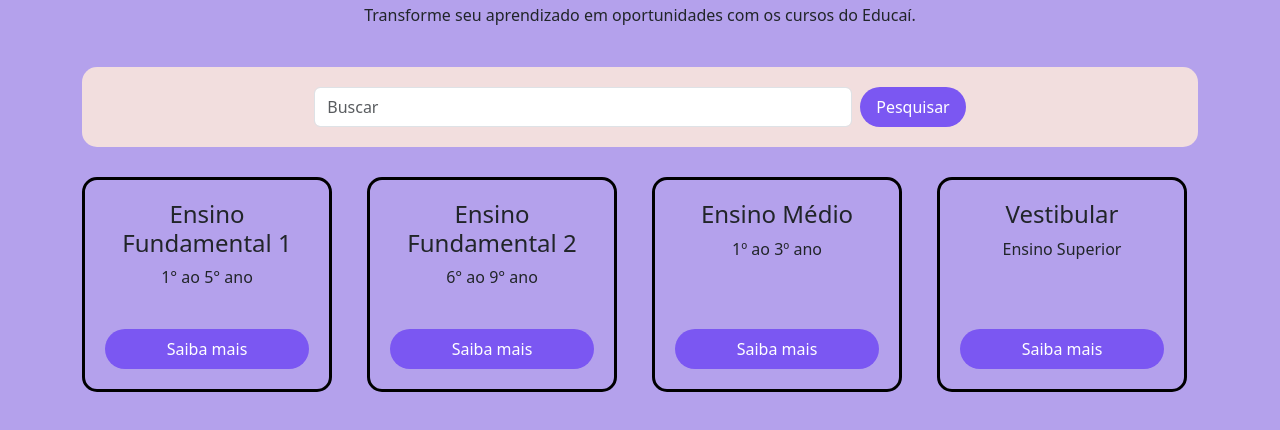
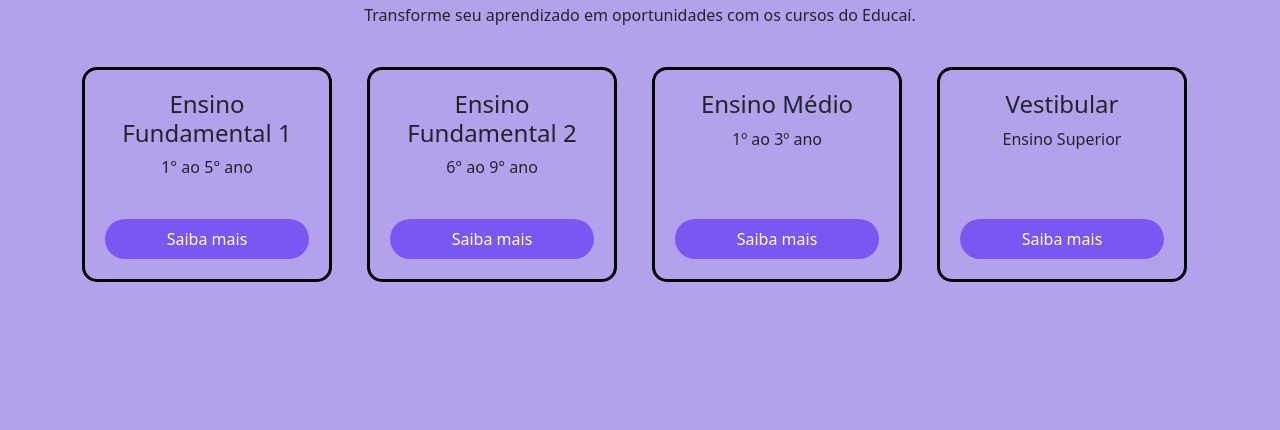
Before and after one commit to Ric-ardo28/ProjetoUnicid01, a plain HTML site: page cursos.html in a window 1280 px wide. Shown: the part 194-624 px from the top of the page. Drawn offline with nearby package versions, Linux system fonts and the light colour scheme.

Commit message:
removendo a barra de pesquisa

```diff
--- a/cursos.html
+++ b/cursos.html
@@ -23,15 +23,8 @@
         <p>Transforme seu aprendizado em oportunidades com os cursos do Educaí.</p>
     </header>
 
-    <!-- Barra de Pesquisa -->
-    <div class="container text-center">
-        <div class="search-bar">
-            <form class="d-flex justify-content-center">
-                <input class="form-control me-2 w-50" type="search" placeholder="Buscar" aria-label="Buscar">
-                <button class="btn btn-custom" type="submit">Pesquisar</button>
-            </form>
-        </div>
-    </div>
+
+
 
     <!-- Cards de Cursos -->
     <div class="container">
```
